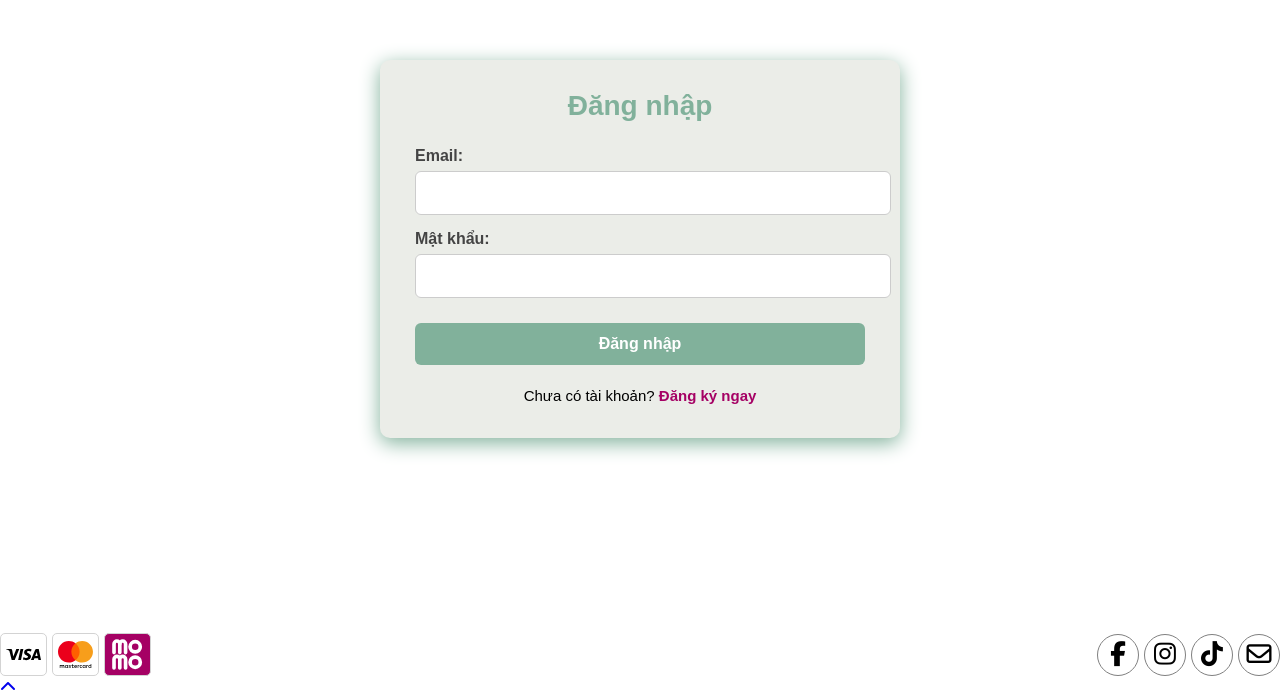
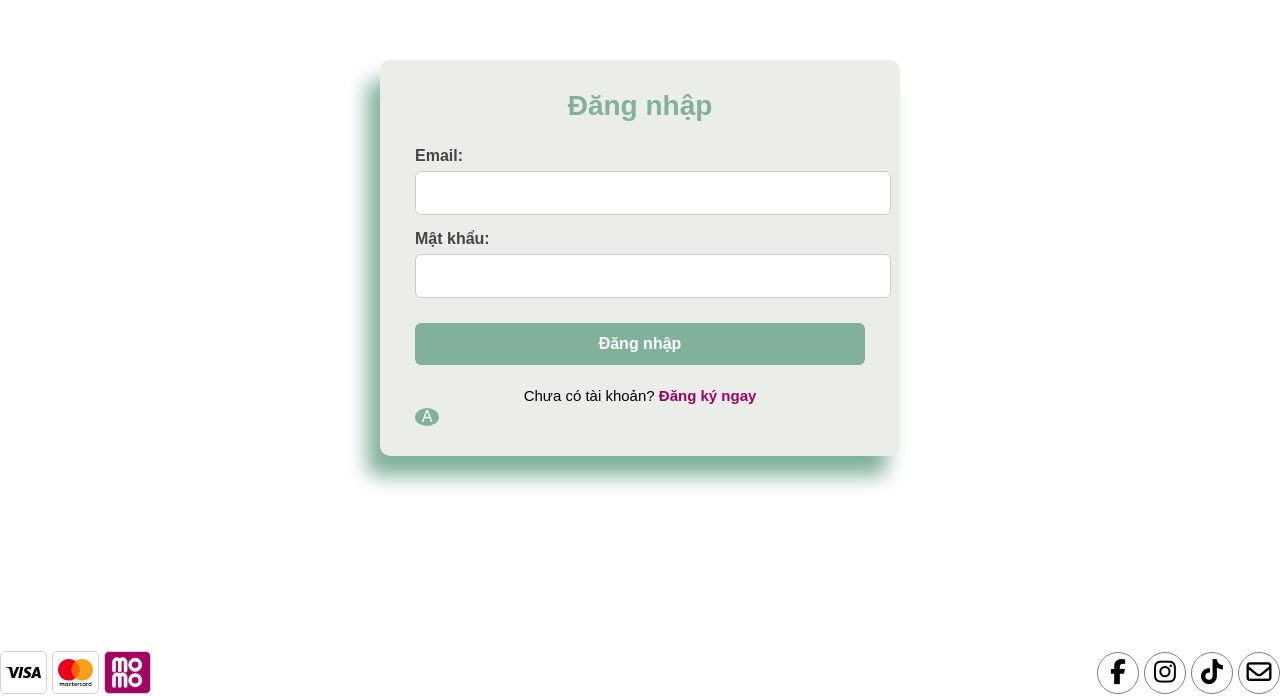
Before and after one commit to manhduc-25/Nhom11, a PHP site: page /flower_gift_shop/auth/login.php in a window 1280 px wide. Shown: the part 186-882 px from the top of the page. Run offline with PHP 8.4, Linux system fonts and the light colour scheme.

Commit message:
Update login.php

```diff
--- a/flower_gift_shop/auth/login.php
+++ b/flower_gift_shop/auth/login.php
@@ -44,7 +44,7 @@ if ($_SERVER["REQUEST_METHOD"] === "POST") {
       padding: 30px 35px;
       background-color: #EBEDE8;
       border-radius: 10px;
-      box-shadow: 0 5px 20px #81b19b;
+      box-shadow: -13px 20px 20px #81b19b;
       font-family: Arial, sans-serif;
     }
 
@@ -118,6 +118,17 @@ if ($_SERVER["REQUEST_METHOD"] === "POST") {
       font-weight: bold;
       font-size: 15px;
     }
+
+    .admin-login {
+      text-decoration: none;
+      display: inline-flex;
+      justify-content: center;
+      align-items: center;
+      width: 24px;
+      color: white;
+      background-color: #81b19b;
+      border-radius: 50%;
+    }
   </style>
 </head>
 
@@ -147,6 +158,8 @@ if ($_SERVER["REQUEST_METHOD"] === "POST") {
     </form>
 
     <p>Chưa có tài khoản? <a href="register.php">Đăng ký ngay</a></p>
+
+    <a class="admin-login" href="../admin/login.php">A</a>
   </div>
 
   <?php include '../includes/footer.php'; ?>
```
